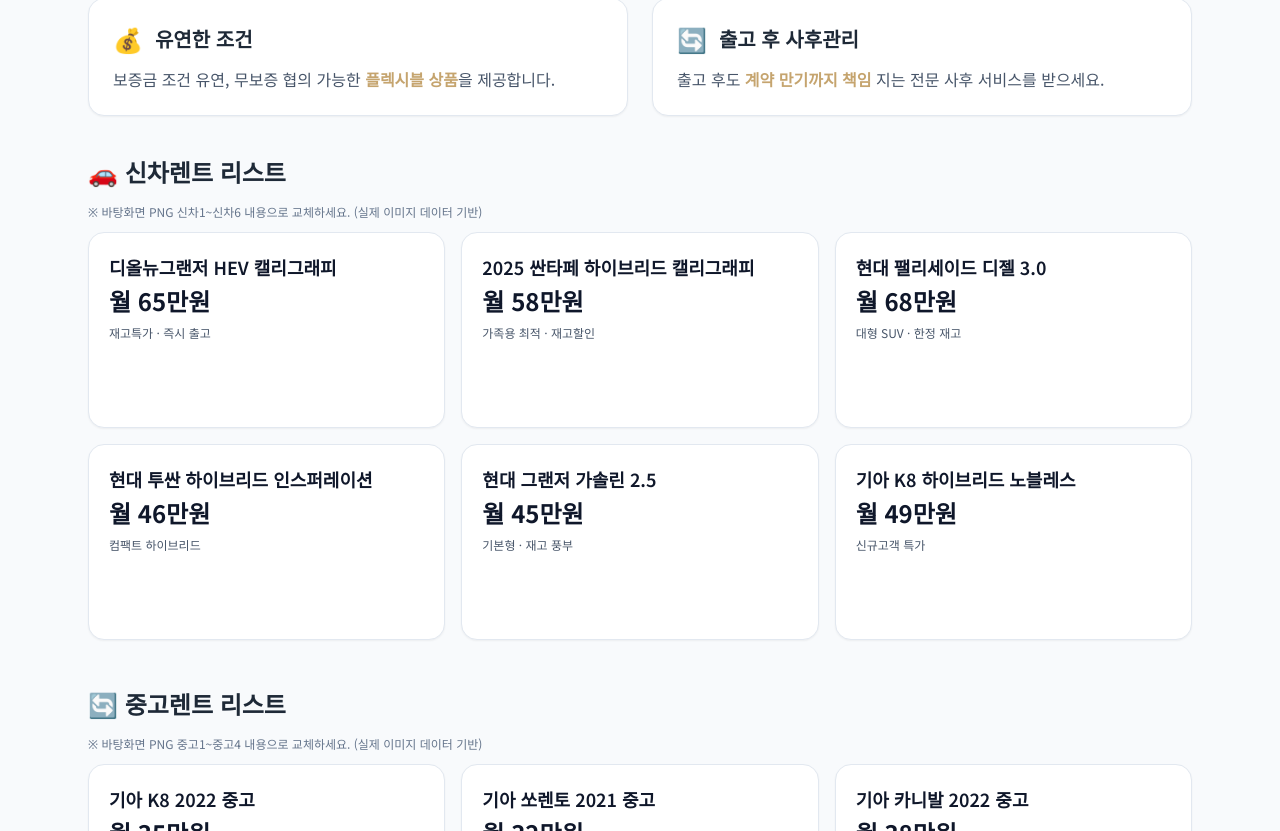
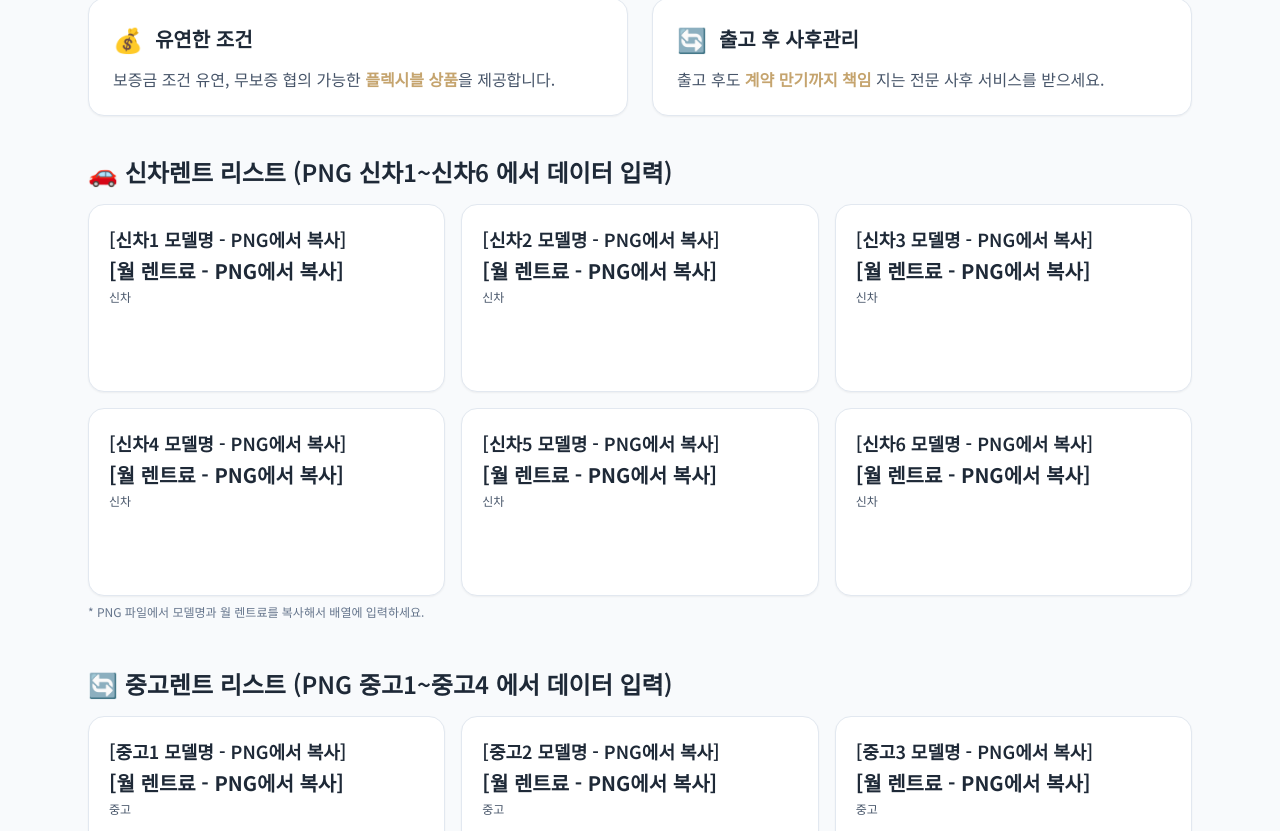
Before and after one commit to sanbada2026/oasis-my-car, a Next.js app: page /lowcredit in a window 1280 px wide. Shown: the part 449-1280 px from the top of the page. Built offline with nearby package versions, Linux system fonts and the light colour scheme.

Commit message:
Clean lowcredit lists: remove weird prices. Make placeholders for user to fill from PNGs (신차1-6, 중고1-4). Keep structure for lists.

```diff
--- a/app/lowcredit/page.tsx
+++ b/app/lowcredit/page.tsx
@@ -1,39 +1,27 @@
 "use client";
 
-import { useState } from "react";
 import ConsultationCTA from "@/components/ConsultationCTA";
 
-// 신차렌트 리스트 (사용자 PNG 신차1~신차6 기반 - 실제 내용으로 교체 가능)
+// 신차렌트 리스트 (PNG 신차1~신차6 에서 모델명과 가격 복사해서 채우세요)
+// 예: { model: "디올뉴그랜저HEV 캘리그래피", monthly: "월 65만원", note: "재고특가" }
 const NEW_CAR_LIST = [
-  { id: 1, model: "디올뉴그랜저 HEV 캘리그래피", monthly: "월 65만원", note: "재고특가 · 즉시 출고" },
-  { id: 2, model: "2025 싼타페 하이브리드 캘리그래피", monthly: "월 58만원", note: "가족용 최적 · 재고할인" },
-  { id: 3, model: "현대 팰리세이드 디젤 3.0", monthly: "월 68만원", note: "대형 SUV · 한정 재고" },
-  { id: 4, model: "현대 투싼 하이브리드 인스퍼레이션", monthly: "월 46만원", note: "컴팩트 하이브리드" },
-  { id: 5, model: "현대 그랜저 가솔린 2.5", monthly: "월 45만원", note: "기본형 · 재고 풍부" },
-  { id: 6, model: "기아 K8 하이브리드 노블레스", monthly: "월 49만원", note: "신규고객 특가" },
+  { id: 1, model: "[신차1 모델명 - PNG에서 복사]", monthly: "[월 렌트료 - PNG에서 복사]", note: "신차" },
+  { id: 2, model: "[신차2 모델명 - PNG에서 복사]", monthly: "[월 렌트료 - PNG에서 복사]", note: "신차" },
+  { id: 3, model: "[신차3 모델명 - PNG에서 복사]", monthly: "[월 렌트료 - PNG에서 복사]", note: "신차" },
+  { id: 4, model: "[신차4 모델명 - PNG에서 복사]", monthly: "[월 렌트료 - PNG에서 복사]", note: "신차" },
+  { id: 5, model: "[신차5 모델명 - PNG에서 복사]", monthly: "[월 렌트료 - PNG에서 복사]", note: "신차" },
+  { id: 6, model: "[신차6 모델명 - PNG에서 복사]", monthly: "[월 렌트료 - PNG에서 복사]", note: "신차" },
 ];
 
-// 중고렌트 리스트 (사용자 PNG 중고1~중고4 기반)
+// 중고렌트 리스트 (PNG 중고1~중고4 에서 모델명과 가격 복사해서 채우세요)
 const USED_CAR_LIST = [
-  { id: 1, model: "기아 K8 2022 중고", monthly: "월 35만원", note: "승인율 높음 · 저신용 협의" },
-  { id: 2, model: "기아 쏘렌토 2021 중고", monthly: "월 32만원", note: "재고 한정 · 빠른 출고" },
-  { id: 3, model: "기아 카니발 2022 중고", monthly: "월 38만원", note: "가족용 저신용 추천" },
-  { id: 4, model: "기아 K5 2023 중고", monthly: "월 26만원", note: "신용 회복 지원 상품" },
+  { id: 1, model: "[중고1 모델명 - PNG에서 복사]", monthly: "[월 렌트료 - PNG에서 복사]", note: "중고" },
+  { id: 2, model: "[중고2 모델명 - PNG에서 복사]", monthly: "[월 렌트료 - PNG에서 복사]", note: "중고" },
+  { id: 3, model: "[중고3 모델명 - PNG에서 복사]", monthly: "[월 렌트료 - PNG에서 복사]", note: "중고" },
+  { id: 4, model: "[중고4 모델명 - PNG에서 복사]", monthly: "[월 렌트료 - PNG에서 복사]", note: "중고" },
 ];
 
 export default function LowCreditPage() {
-  const [search, setSearch] = useState("");
-  const [brandFilter, setBrandFilter] = useState("전체");
-  const [typeFilter, setTypeFilter] = useState("전체");
-
-  // 기존 필터 로직은 간단히 유지 (필요시 확장)
-  const allVehicles = [...NEW_CAR_LIST, ...USED_CAR_LIST];
-  const filtered = allVehicles.filter((v) => {
-    const matchSearch = v.model.toLowerCase().includes(search.toLowerCase());
-    const matchBrand = brandFilter === "전체" || v.model.includes(brandFilter);
-    return matchSearch && matchBrand;
-  });
-
   return (
     <div className="max-w-6xl mx-auto px-6 py-14">
       <div className="mb-6">
@@ -44,7 +32,7 @@ export default function LowCreditPage() {
         </p>
       </div>
 
-      {/* 기존 정보 카드 유지 */}
+      {/* 정보 카드 */}
       <div className="grid md:grid-cols-2 gap-6 mb-10">
         <div className="card p-6">
           <div className="flex items-center gap-3 mb-3">
@@ -79,44 +67,38 @@ export default function LowCreditPage() {
 
       {/* 신차렌트 리스트 */}
       <div className="mb-12">
-        <h2 className="text-2xl font-semibold mb-4 flex items-center gap-2">🚗 신차렌트 리스트</h2>
-        <p className="text-xs text-slate-500 mb-3">※ 바탕화면 PNG 신차1~신차6 내용으로 교체하세요. (실제 이미지 데이터 기반)</p>
-
+        <h2 className="text-2xl font-semibold mb-4">🚗 신차렌트 리스트 (PNG 신차1~신차6 에서 데이터 입력)</h2>
         <div className="grid grid-cols-1 md:grid-cols-2 lg:grid-cols-3 gap-4">
           {NEW_CAR_LIST.map((v) => (
             <div key={v.id} className="card p-5">
-              <div className="font-semibold text-lg text-[#0F172A]">{v.model}</div>
-              <div className="text-2xl font-bold text-[#0F172A] mt-1">{v.monthly}</div>
-              <div className="text-xs text-slate-600 mt-2">{v.note}</div>
+              <div className="font-semibold text-lg">{v.model}</div>
+              <div className="text-xl font-bold mt-1">{v.monthly}</div>
+              <div className="text-xs text-slate-600 mt-1">{v.note}</div>
               <div className="mt-4">
                 <ConsultationCTA variant="outline" prefillVehicle={v.model} />
               </div>
             </div>
           ))}
         </div>
+        <p className="text-xs text-slate-500 mt-2">* PNG 파일에서 모델명과 월 렌트료를 복사해서 배열에 입력하세요.</p>
       </div>
 
       {/* 중고렌트 리스트 */}
       <div className="mb-12">
-        <h2 className="text-2xl font-semibold mb-4 flex items-center gap-2">🔄 중고렌트 리스트</h2>
-        <p className="text-xs text-slate-500 mb-3">※ 바탕화면 PNG 중고1~중고4 내용으로 교체하세요. (실제 이미지 데이터 기반)</p>
-
+        <h2 className="text-2xl font-semibold mb-4">🔄 중고렌트 리스트 (PNG 중고1~중고4 에서 데이터 입력)</h2>
         <div className="grid grid-cols-1 md:grid-cols-2 lg:grid-cols-3 gap-4">
           {USED_CAR_LIST.map((v) => (
             <div key={v.id} className="card p-5">
-              <div className="font-semibold text-lg text-[#0F172A]">{v.model}</div>
-              <div className="text-2xl font-bold text-[#0F172A] mt-1">{v.monthly}</div>
-              <div className="text-xs text-slate-600 mt-2">{v.note}</div>
+              <div className="font-semibold text-lg">{v.model}</div>
+              <div className="text-xl font-bold mt-1">{v.monthly}</div>
+              <div className="text-xs text-slate-600 mt-1">{v.note}</div>
               <div className="mt-4">
                 <ConsultationCTA variant="outline" prefillVehicle={v.model} />
               </div>
             </div>
           ))}
         </div>
-      </div>
-
-      <div className="mt-6 text-xs text-slate-500">
-        재고는 실시간 변동됩니다. 정확한 조건은 상담 후 확인하세요. 저신용 전용 상담 환영합니다.
+        <p className="text-xs text-slate-500 mt-2">* PNG 파일에서 모델명과 월 렌트료를 복사해서 배열에 입력하세요.</p>
       </div>
 
       <div className="mt-8 text-center">
```
